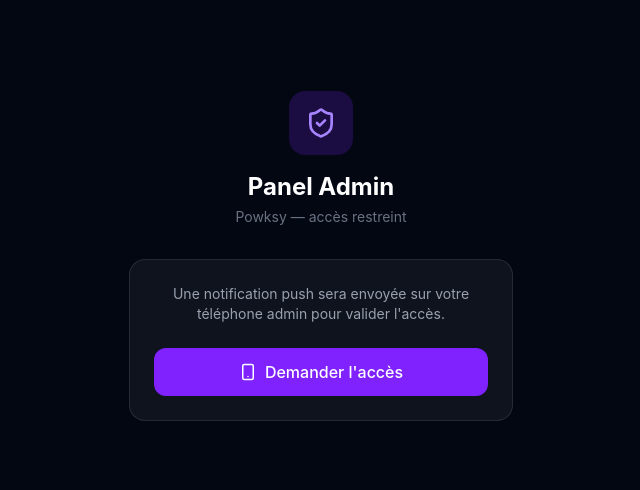
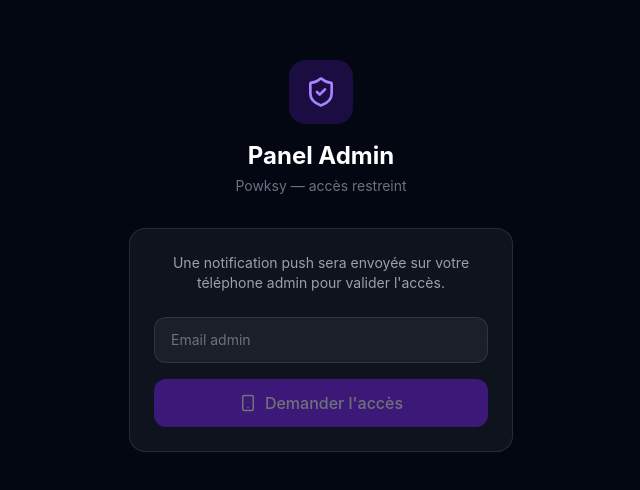
Before and after one commit to powksy94/powksy-website, a React (Vite) app: page /xK9-admin in a window 1280 px wide. Shown: the part 144-634 px from the top of the page, without its empty margins (319-959 px from the left). Built offline with nearby package versions, Linux system fonts and the light colour scheme.

Commit message:
fix: send admin email in auth request body

```diff
--- a/src/admin/AuthScreen.tsx
+++ b/src/admin/AuthScreen.tsx
@@ -15,6 +15,7 @@
   const [phase, setPhase] = useState<Phase>('idle')
   const [timeLeft, setTimeLeft] = useState(MAX_SECONDS)
   const [sessionId, setSessionId] = useState<string | null>(null)
+  const [email, setEmail] = useState('')
   const abortRef = useRef<AbortController | null>(null)
 
   useEffect(() => {
@@ -67,7 +68,7 @@
     setPhase('idle')
     setTimeLeft(MAX_SECONDS)
     try {
-      const { sessionId: id } = await requestAdminAuth()
+      const { sessionId: id } = await requestAdminAuth(email)
       setSessionId(id)
       setPhase('waiting')
     } catch {
@@ -104,9 +105,17 @@
               <p className="text-gray-400 text-sm mb-6">
                 Une notification push sera envoyée sur votre téléphone admin pour valider l'accès.
               </p>
+              <input
+                type="email"
+                value={email}
+                onChange={e => setEmail(e.target.value)}
+                placeholder="Email admin"
+                className="w-full bg-white/5 border border-white/10 rounded-xl px-4 py-3 text-white placeholder-gray-500 text-sm mb-4 outline-none focus:border-violet-500 transition-colors"
+              />
               <button
                 onClick={handleRequest}
-                className="w-full bg-violet-600 hover:bg-violet-500 transition-colors text-white font-medium py-3 px-4 rounded-xl flex items-center justify-center gap-2"
+                disabled={!email}
+                className="w-full bg-violet-600 hover:bg-violet-500 disabled:opacity-40 disabled:cursor-not-allowed transition-colors text-white font-medium py-3 px-4 rounded-xl flex items-center justify-center gap-2"
               >
                 <Smartphone size={18} />
                 Demander l'accès
--- a/src/admin/api.ts
+++ b/src/admin/api.ts
@@ -40,8 +40,12 @@
   }
 }
 
-export async function requestAdminAuth(): Promise<{ sessionId: string }> {
-  const res = await fetch(`${BASE}/admin-auth/request`, { method: 'POST' })
+export async function requestAdminAuth(email: string): Promise<{ sessionId: string }> {
+  const res = await fetch(`${BASE}/admin-auth/request`, {
+    method: 'POST',
+    headers: { 'Content-Type': 'application/json' },
+    body: JSON.stringify({ email }),
+  })
   if (!res.ok) throw new Error('Échec de la demande')
   return res.json()
 }
```
